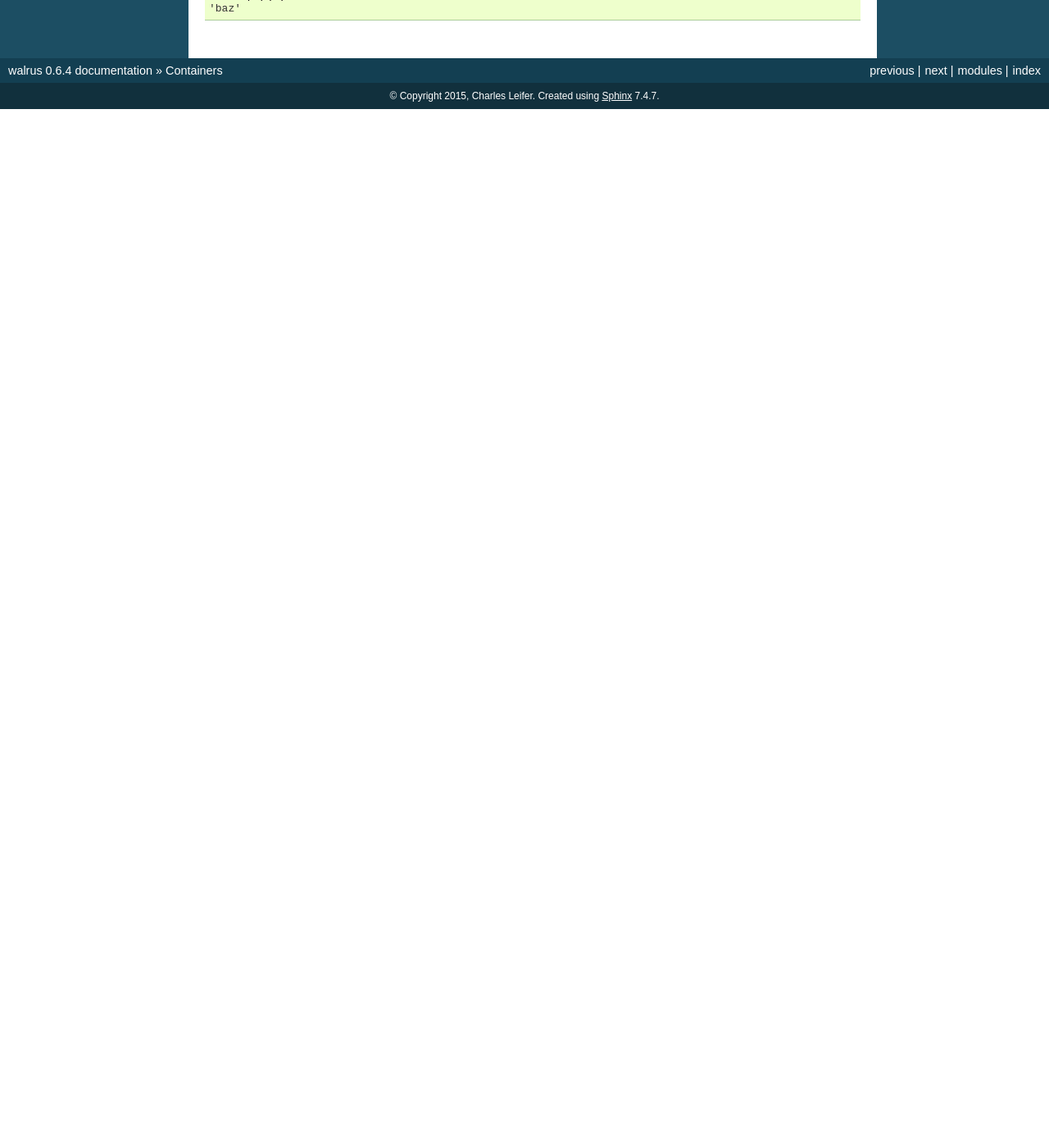
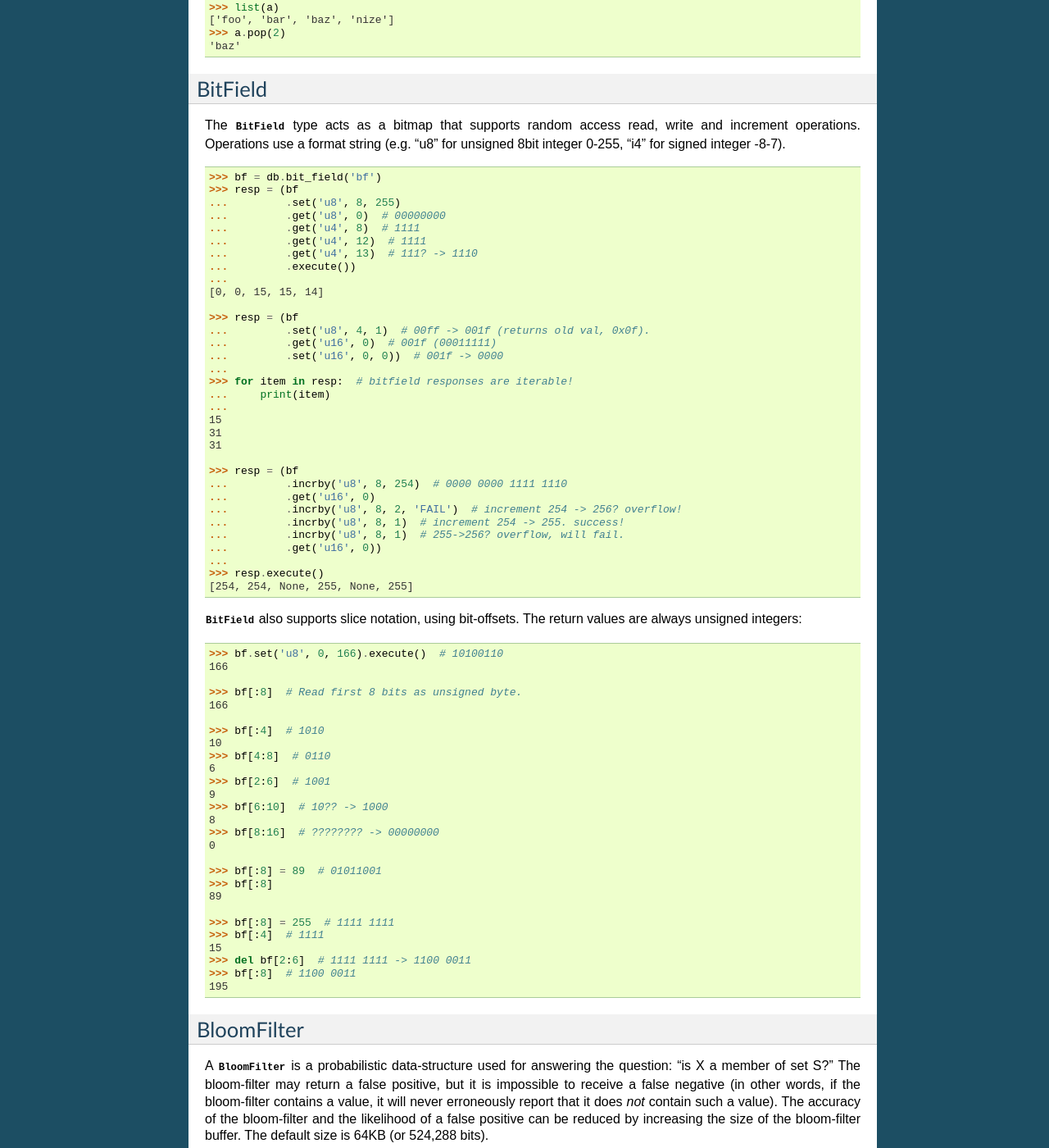
Before and after one commit to coleifer/walrus, a Sphinx documentation site: the page built from docs/containers.rst, in a window 1280 px wide and 1400 px high, scrolled down 2814 px. Shown: the whole window at 82% size. Built offline with Sphinx 7.4.7, drawn with Linux system fonts in a browser that asks for light colours; before the commit the page ends 2947 px from its top, so only the background shows below that; some of the changed text lies outside the part shown.

Commit message:
Docs for `BitField` and `BloomFilter`.

```diff
--- a/docs/containers.rst
+++ b/docs/containers.rst
@@ -29,8 +29,10 @@ Redis also supports several primitive data-types:
 * :py:class:`List`: linked list
 * :py:class:`Set`
 * :py:class:`ZSet`: a sorted set
-* :py:class:`HyperLogLog`: probability data-structure
+* :py:class:`HyperLogLog`: probabilistic data-structure for cardinality estimation.
 * :py:class:`Array`: like a Python list (custom data type implemented on top of ``Hash`` using lua scripts).
+* :py:class:`BitField`: a bitmap that supports random access.
+* :py:class:`BloomFilter`: probabilistic data-structure for testing set membership.
 * For stream types (:py:class:`Stream`: and :py:class:`ConsumerGroup`) see
   the :ref:`streams` documentation.
 
@@ -175,3 +177,120 @@ The final object type is an :py:class:`Array` implemented using `lua scripts <ht
     ['foo', 'bar', 'baz', 'nize']
     >>> a.pop(2)
     'baz'
+
+BitField
+--------
+
+The :py:class:`BitField` type acts as a bitmap that supports random access
+read, write and increment operations. Operations use a format string (e.g. "u8"
+for unsigned 8bit integer 0-255, "i4" for signed integer -8-7).
+
+.. code-block:: pycon
+
+    >>> bf = db.bit_field('bf')
+    >>> resp = (bf
+    ...         .set('u8', 8, 255)
+    ...         .get('u8', 0)  # 00000000
+    ...         .get('u4', 8)  # 1111
+    ...         .get('u4', 12)  # 1111
+    ...         .get('u4', 13)  # 111? -> 1110
+    ...         .execute())
+    ...
+    [0, 0, 15, 15, 14]
+
+    >>> resp = (bf
+    ...         .set('u8', 4, 1)  # 00ff -> 001f (returns old val, 0x0f).
+    ...         .get('u16', 0)  # 001f (00011111)
+    ...         .set('u16', 0, 0))  # 001f -> 0000
+    ...
+    >>> for item in resp:  # bitfield responses are iterable!
+    ...     print(item)
+    ...
+    15
+    31
+    31
+
+    >>> resp = (bf
+    ...         .incrby('u8', 8, 254)  # 0000 0000 1111 1110
+    ...         .get('u16', 0)
+    ...         .incrby('u8', 8, 2, 'FAIL')  # increment 254 -> 256? overflow!
+    ...         .incrby('u8', 8, 1)  # increment 254 -> 255. success!
+    ...         .incrby('u8', 8, 1)  # 255->256? overflow, will fail.
+    ...         .get('u16', 0))
+    ...
+    >>> resp.execute()
+    [254, 254, None, 255, None, 255]
+
+:py:class:`BitField` also supports slice notation, using bit-offsets. The
+return values are always unsigned integers:
+
+.. code-block:: pycon
+
+    >>> bf.set('u8', 0, 166).execute()  # 10100110
+    166
+
+    >>> bf[:8]  # Read first 8 bits as unsigned byte.
+    166
+
+    >>> bf[:4]  # 1010
+    10
+    >>> bf[4:8]  # 0110
+    6
+    >>> bf[2:6]  # 1001
+    9
+    >>> bf[6:10]  # 10?? -> 1000
+    8
+    >>> bf[8:16]  # ???????? -> 00000000
+    0
+
+    >>> bf[:8] = 89  # 01011001
+    >>> bf[:8]
+    89
+
+    >>> bf[:8] = 255  # 1111 1111
+    >>> bf[:4]  # 1111
+    15
+    >>> del bf[2:6]  # 1111 1111 -> 1100 0011
+    >>> bf[:8]  # 1100 0011
+    195
+
+BloomFilter
+-----------
+
+A :py:class:`BloomFilter` is a probabilistic data-structure used for answering
+the question: "is X a member of set S?" The bloom-filter may return a false
+positive, but it is impossible to receive a false negative (in other words, if
+the bloom-filter contains a value, it will never erroneously report that it
+does *not* contain such a value). The accuracy of the bloom-filter and the
+likelihood of a false positive can be reduced by increasing the size of the
+bloom-filter buffer. The default size is 64KB (or 524,288 bits).
+
+.. code-block:: pycon
+
+    >>> bf = db.bloom_filter('bf')  # Create a bloom-filter, stored in key "bf".
+
+    >>> data = ('foo', 'bar', 'baz', 'nugget', 'this is a test', 'testing')
+    >>> for item in data:
+    ...     bf.add(item)  # Add the above items to the bloom-filter.
+    ...
+
+    >>> for item in data:
+    ...     assert item in bf  # Verify that all items are present.
+    ...
+
+    >>> for item in data:
+    ...     assert item.upper() not in bf  # FOO, BAR, etc, are *not* present.
+    ...     assert item.title() not in bf  # Foo, Bar, etc, are *not* present.
+    ...
+
+:py:class:`BloomFilter` implements only two methods:
+
+* :py:meth:`~BloomFilter.add` - to add an item to the bloom-filter.
+* :py:meth:`~BloomFilter.contains` - test whether an item exists in the filter.
+
+.. note::
+    Items cannot be removed from a bloom-filter.
+
+.. warning::
+    Once a :py:class:`BloomFilter` has been created and items have been added,
+    you must not modify the size of the buffer.
```
Also changed, not shown: other parts of docs/containers.rst (+1 -1 lines).
